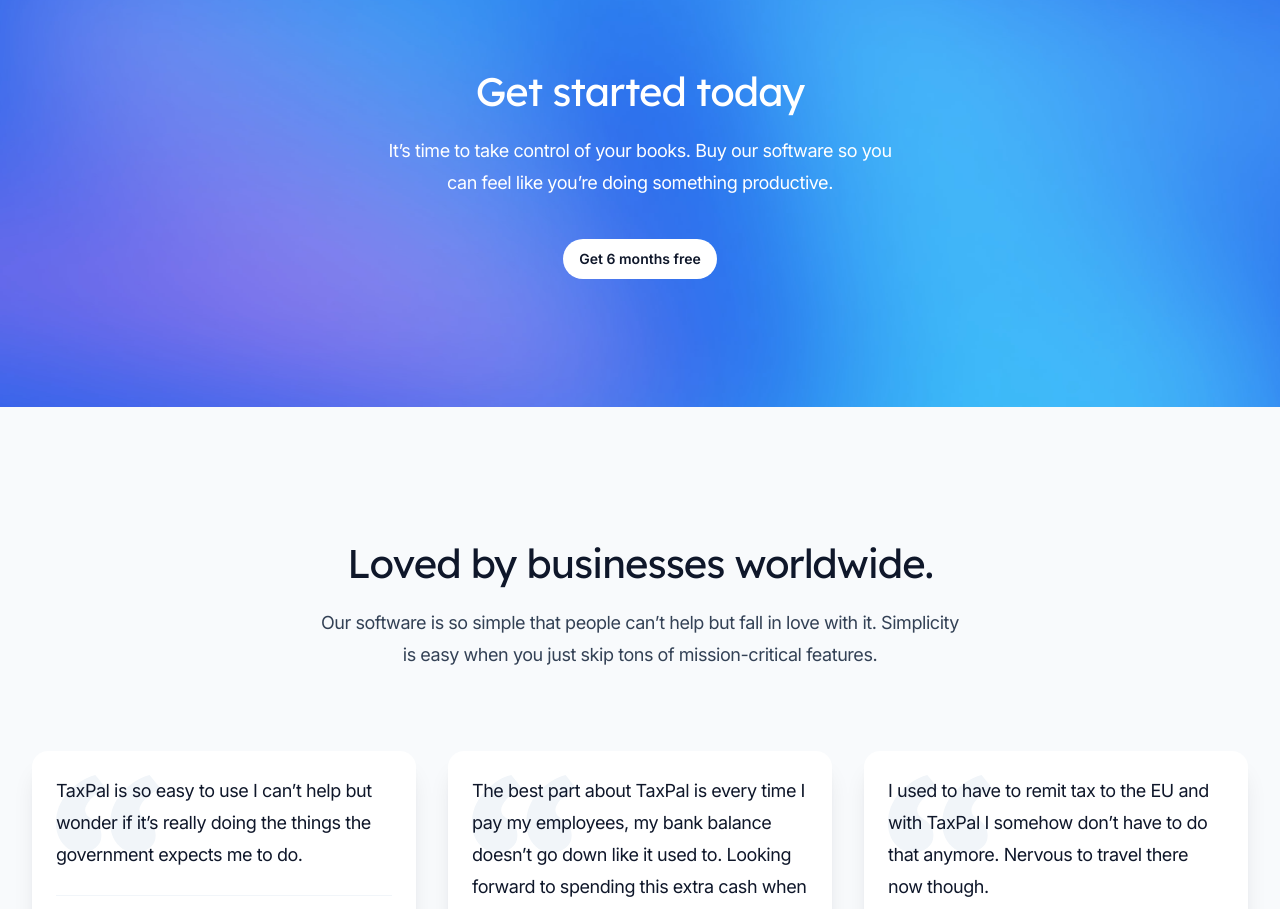
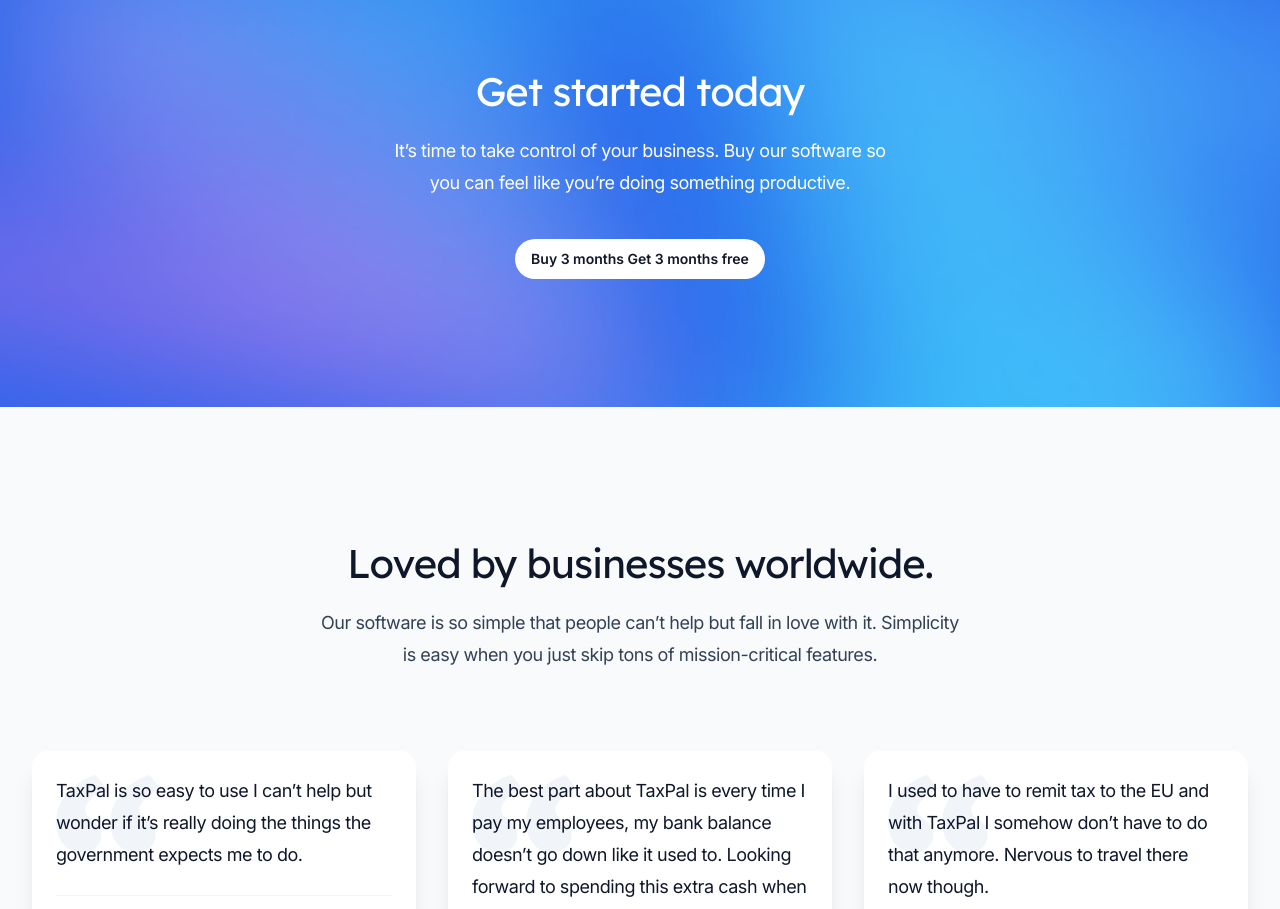
Before and after one commit to databasically/repsmart-web, a Next.js app: page / in a window 1280 px wide. Shown: the part 3940-4849 px from the top of the page. Built offline with nearby package versions, Linux system fonts and the light colour scheme.

Commit message:
slight improvement to cta that's also funny

```diff
--- a/src/components/CallToAction.jsx
+++ b/src/components/CallToAction.jsx
@@ -24,11 +24,11 @@
             Get started today
           </h2>
           <p className="mt-4 text-lg tracking-tight text-white">
-            It’s time to take control of your books. Buy our software so you can
+            It’s time to take control of your business. Buy our software so you can
             feel like you’re doing something productive.
           </p>
           <Button href="/register" color="white" className="mt-10">
-            Get 6 months free
+            Buy 3 months Get 3 months free
           </Button>
         </div>
       </Container>
```
